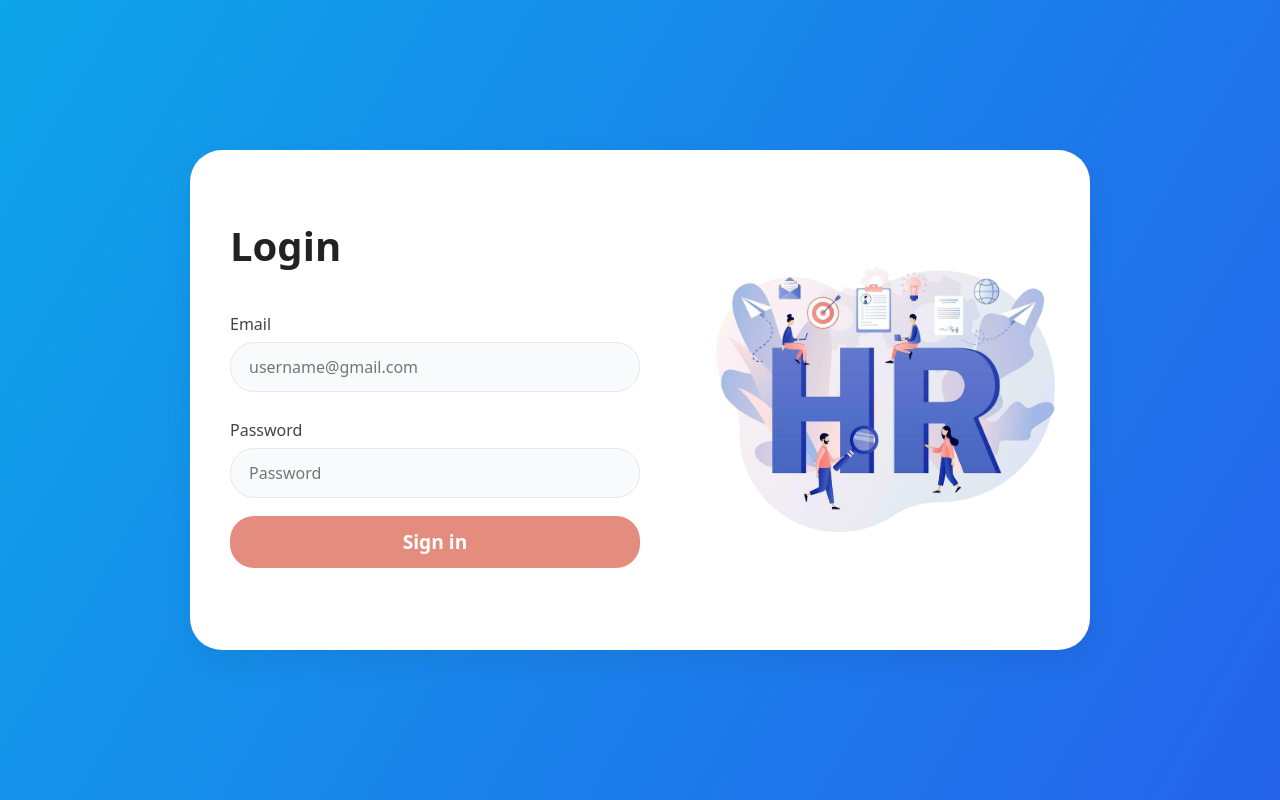
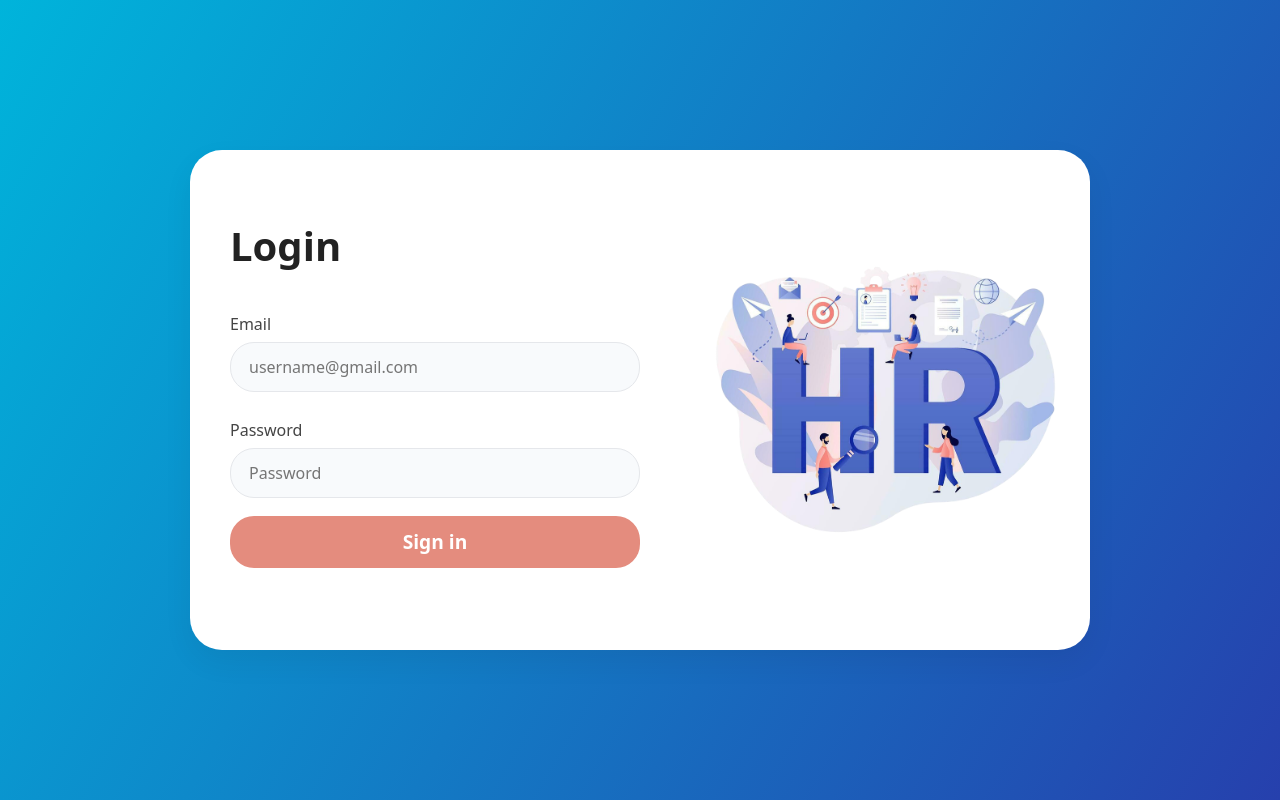
Before and after one commit to Adel-elbamb/HR_System_Managment_frontend, a React (Vite) app: page /login in a window 1280 px wide. Built offline with nearby package versions, Linux system fonts and the light colour scheme; a web font is replaced by a local one.

Commit message:
Update background Login Page

```diff
--- a/src/pages/Login/Login.module.css
+++ b/src/pages/Login/Login.module.css
@@ -20,7 +20,7 @@
 .loginBg {
   min-height: 100vh;
   width: 100vw;
-  background: linear-gradient(120deg, #0ea5e9 0%, #2563eb 100%);
+  background: linear-gradient(120deg, #00B4DB 0%, #2640AD 100%);
   display: flex;
   align-items: center;
   justify-content: center;
```
